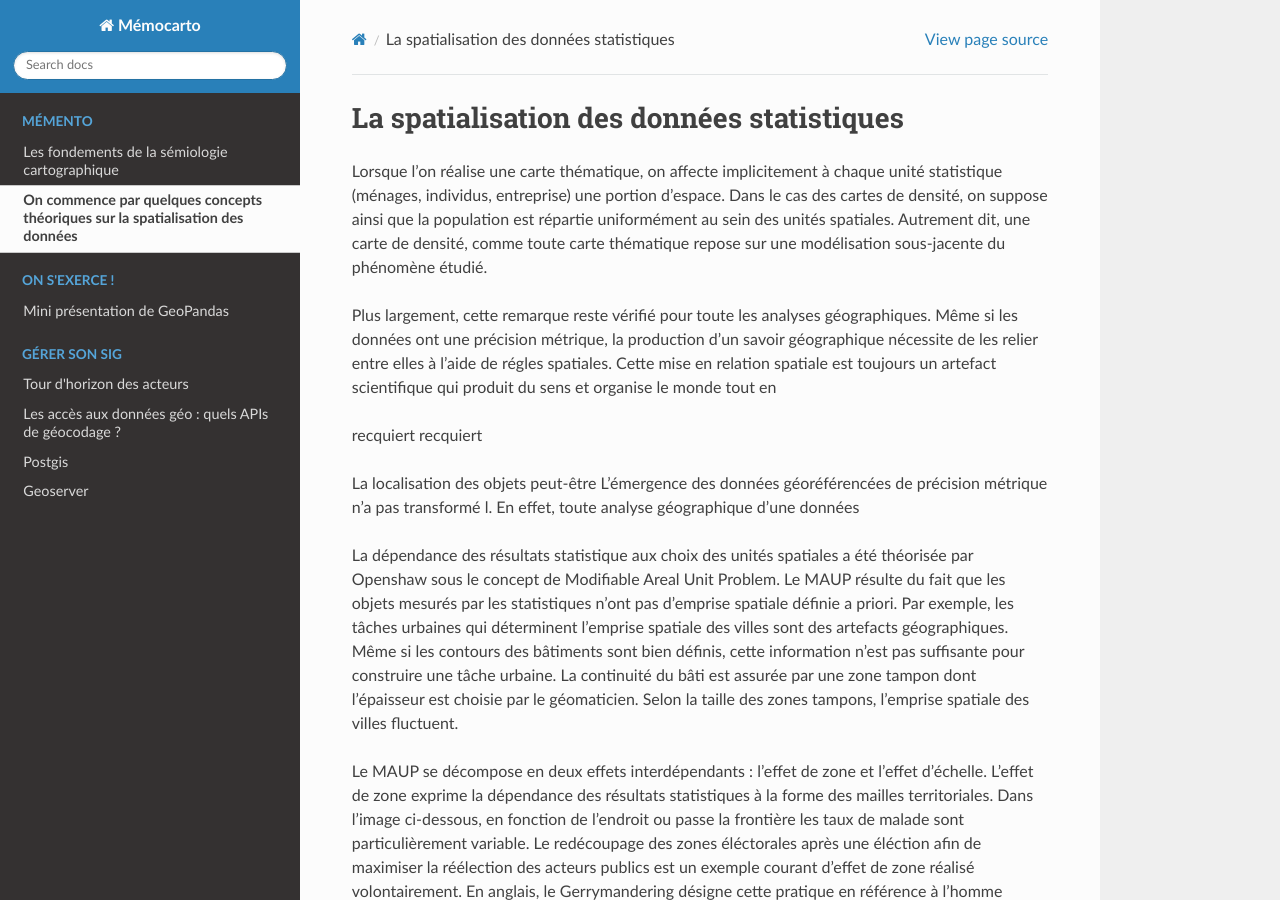
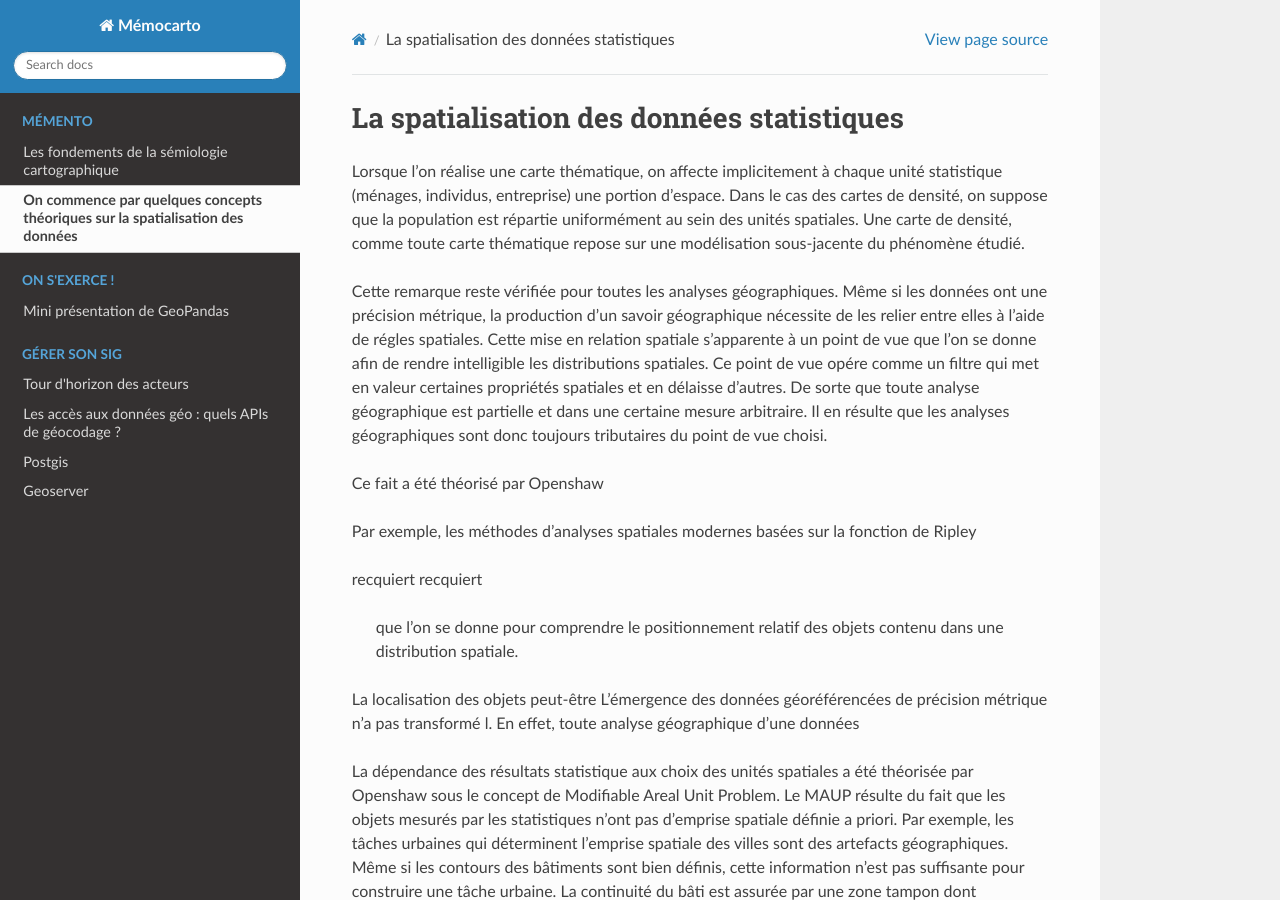
Before and after one commit to JulieDjidji/memocarto, a Sphinx documentation site: the page built from doc/source/concepts.rst, in a window 1280 px wide and 900 px high. Built offline with Sphinx 7.4.7 and the Read the Docs theme 2.0.0, drawn with Linux system fonts in a browser that asks for light colours; pages that are not in the unit, such as notebooks, are missing from menus.

Commit message:
Update concepts.rst

```diff
--- a/doc/source/concepts.rst
+++ b/doc/source/concepts.rst
@@ -1,14 +1,27 @@
 La spatialisation des données statistiques
 ===========================================
 
-Lorsque l'on réalise une carte thématique, on affecte implicitement à chaque unité statistique (ménages, individus, entreprise) une portion d'espace. Dans le cas des cartes de densité, on suppose ainsi que la population est répartie uniformément au sein des unités spatiales. Autrement dit, une carte de densité, comme toute carte thématique repose sur une modélisation sous-jacente du phénomène étudié.
+Lorsque l'on réalise une carte thématique, on affecte implicitement à chaque unité statistique (ménages, individus, entreprise) une portion d'espace. Dans le cas des cartes de densité, on suppose que la population est répartie uniformément au sein des unités spatiales. Une carte de densité, comme toute carte thématique repose sur une modélisation sous-jacente du phénomène étudié.
 
-Plus largement, cette remarque reste vérifié pour toute les analyses géographiques. Même si les données ont une précision métrique, la production d'un savoir géographique nécessite de les relier entre elles à l'aide de régles spatiales. Cette mise en relation spatiale est toujours un artefact scientifique qui produit du sens et organise le monde tout en
+Cette remarque reste vérifiée pour toutes les analyses géographiques. Même si les données ont une précision métrique, la production d'un savoir géographique nécessite de les relier entre elles à l'aide de régles spatiales. Cette mise en relation spatiale s'apparente à un point de vue que l'on se donne afin de rendre intelligible les distributions spatiales. Ce point de vue opére comme un filtre qui met en valeur certaines propriétés spatiales et en délaisse d'autres. De sorte que toute analyse géographique est partielle et dans une certaine mesure arbitraire. Il en résulte que les analyses géographiques sont donc toujours tributaires du point de vue choisi.
+
+
+
+
+
+
+
+Ce fait a été théorisé par Openshaw
+
+
+Par exemple, les méthodes d'analyses spatiales modernes basées sur la fonction de Ripley
+
+
 
 
 recquiert recquiert
 
-
+ que l'on se donne pour comprendre le positionnement relatif des objets contenu dans une distribution spatiale.
 La localisation des objets peut-être
 L'émergence des données géoréférencées de précision métrique n'a pas transformé l. En effet, toute analyse géographique d'une données
 
```
